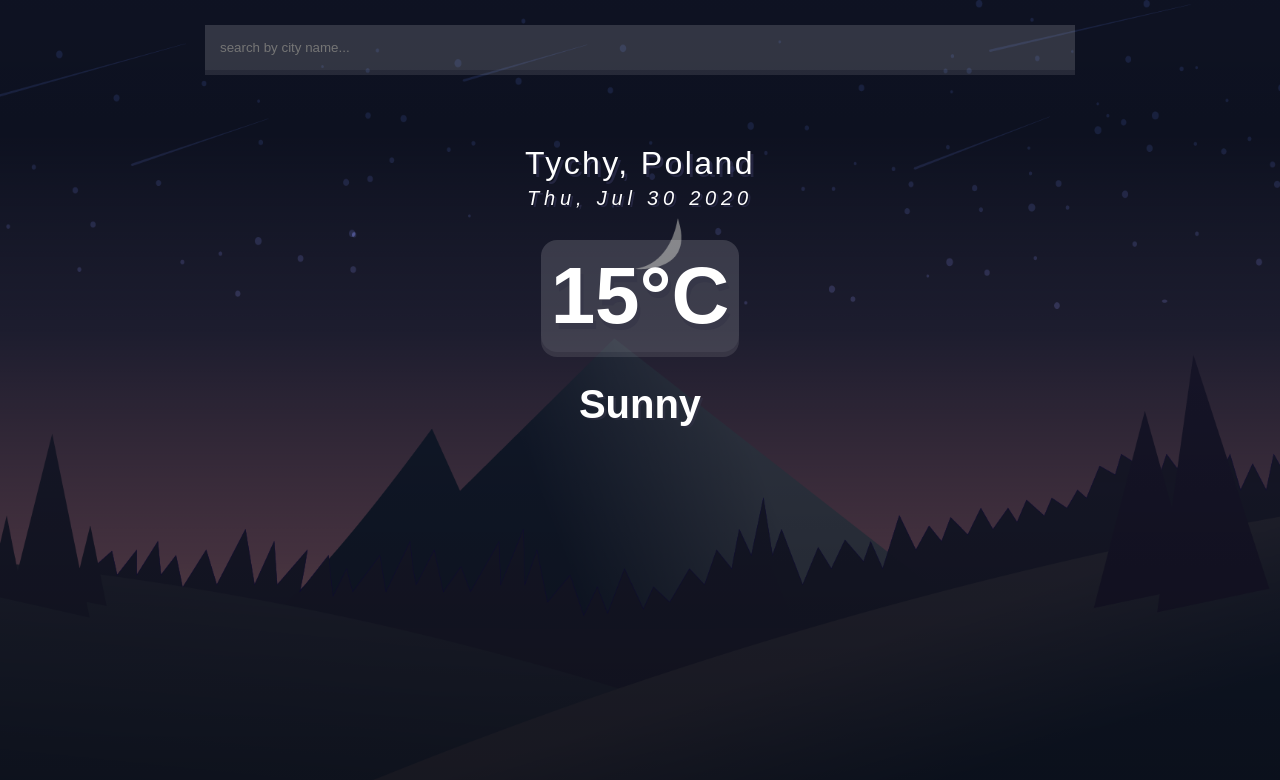
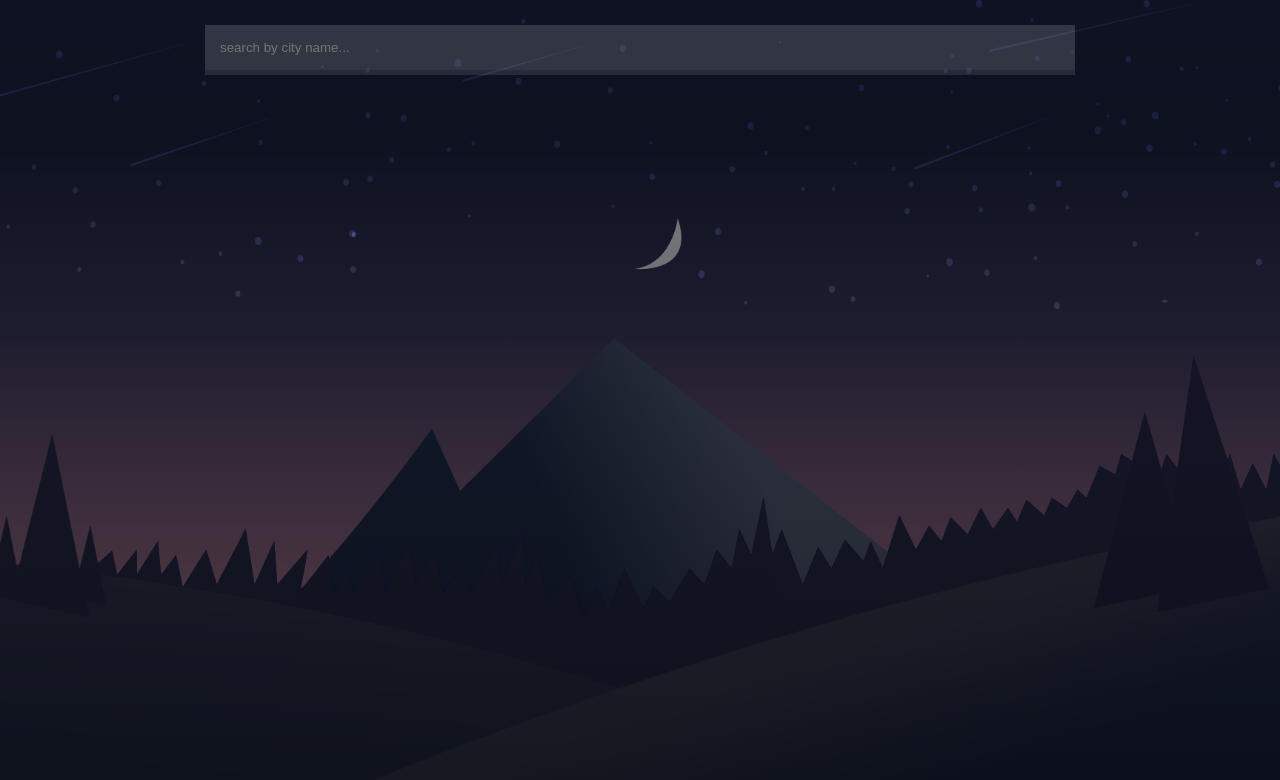
Before and after one commit to ajiiz/weather-react-app, a React (Create React App) app: page / in a window 1280 px wide. Shown: the top 780 px of the page. Built offline with nearby package versions, Linux system fonts and the light colour scheme.

Commit message:
Added conditional rendering, now whole app works corectly

```diff
--- a/package.json
+++ b/package.json
@@ -8,7 +8,8 @@
     "@testing-library/user-event": "^7.2.1",
     "react": "^16.13.1",
     "react-dom": "^16.13.1",
-    "react-scripts": "3.4.1"
+    "react-scripts": "3.4.1",
+    "react-spring": "^8.0.27"
   },
   "scripts": {
     "start": "react-scripts start",
--- a/src/components/App.js
+++ b/src/components/App.js
@@ -15,10 +15,9 @@ const App = () => {
 
     const search = event => {
         if(event.key === "Enter") {
-            fetch(`${api.url}weather?q=${query}&appid=${api.key}`)
+            fetch(`${api.url}weather?q=${query}&units=metric&appid=${api.key}`)
             .then(res => res.json())
             .then(result => {
-                console.log(query)
                 setQuery('')
                 setWeather(result)
             })
@@ -28,9 +27,14 @@ const App = () => {
     return (
         <div className="app">
             <main>
-                <SearchBox search={search} value={query} setQuery={setQuery}/>
-                <LocationBox />
-                <WeatherBox />
+                <SearchBox search={search} value={query} setQuery={setQuery} />
+                {(typeof weather.main != "undefined") ?
+                    (<div>
+                        <LocationBox city={weather.name} country={weather.sys.country}/>
+                        <WeatherBox temp={weather.main.temp} weatherSky={weather.weather[0].main}/>
+                    </div>)
+                    : ('')
+                }
             </main>
         </div>
     )
--- a/src/components/LocationBox.js
+++ b/src/components/LocationBox.js
@@ -1,6 +1,6 @@
 import React from 'react'
 
-const LocationBox = () => {
+const LocationBox = (props) => {
 
     const getDate = () => {
 
@@ -12,10 +12,9 @@ const LocationBox = () => {
 
         return `${dayName}, ${month} ${day} ${year}`
     }
-
     return (
         <div className="location-box">
-            <div className="location">Tychy, Poland</div>
+            <div className="location">{props.city}, {props.country}</div>
             <div className="date">{getDate()}</div>
         </div>
     )
--- a/src/components/WeatherBox.js
+++ b/src/components/WeatherBox.js
@@ -1,13 +1,13 @@
 import React from 'react'
 
-const WeatherBox = () => {
+const WeatherBox = (props) => {
     return (
         <div className="weather-box">
             <div className="temp">
-                15°C
+                {Math.round(props.temp)}°C
             </div>
             <div className="weather">
-                Sunny
+                {props.weatherSky}
             </div>
         </div>
     )
--- a/src/styles/index.css
+++ b/src/styles/index.css
@@ -13,6 +13,10 @@ body {
     background-position: center;
     background-size: cover;
     transition: 0.4s ease-out;
+}
+
+.app-background-change {
+    background-image: url('../assets/background_2.jpg');
 }
 
 main {
```
Also changed, not shown: src/assets/background_2.jpg (added), 1 other file (tests, documents, lock files or other folders).
